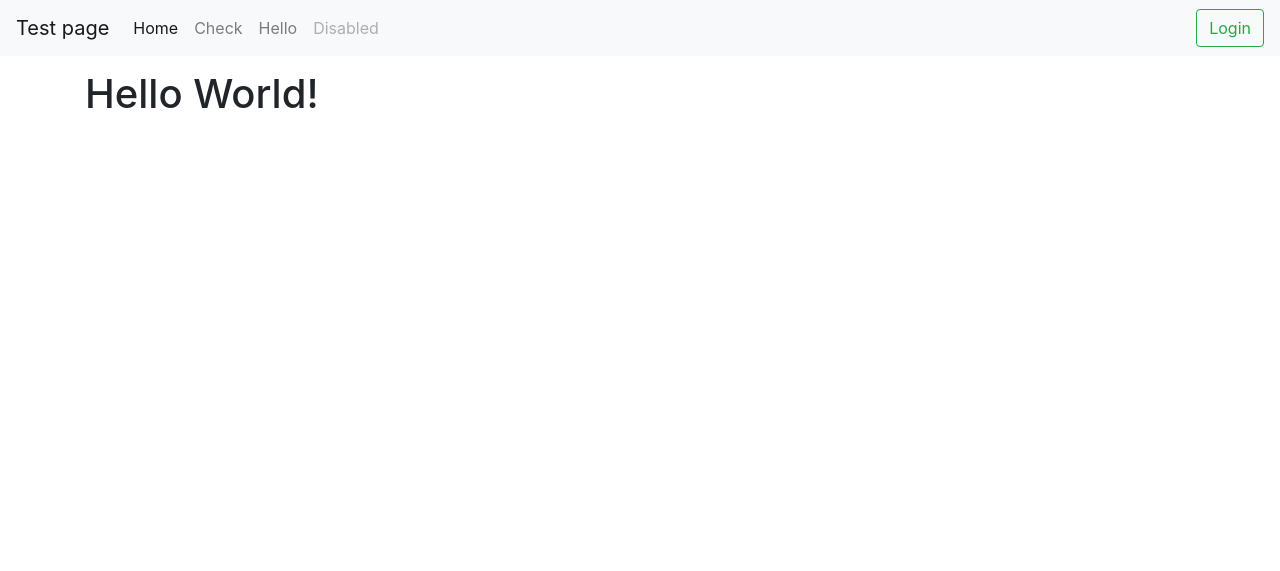
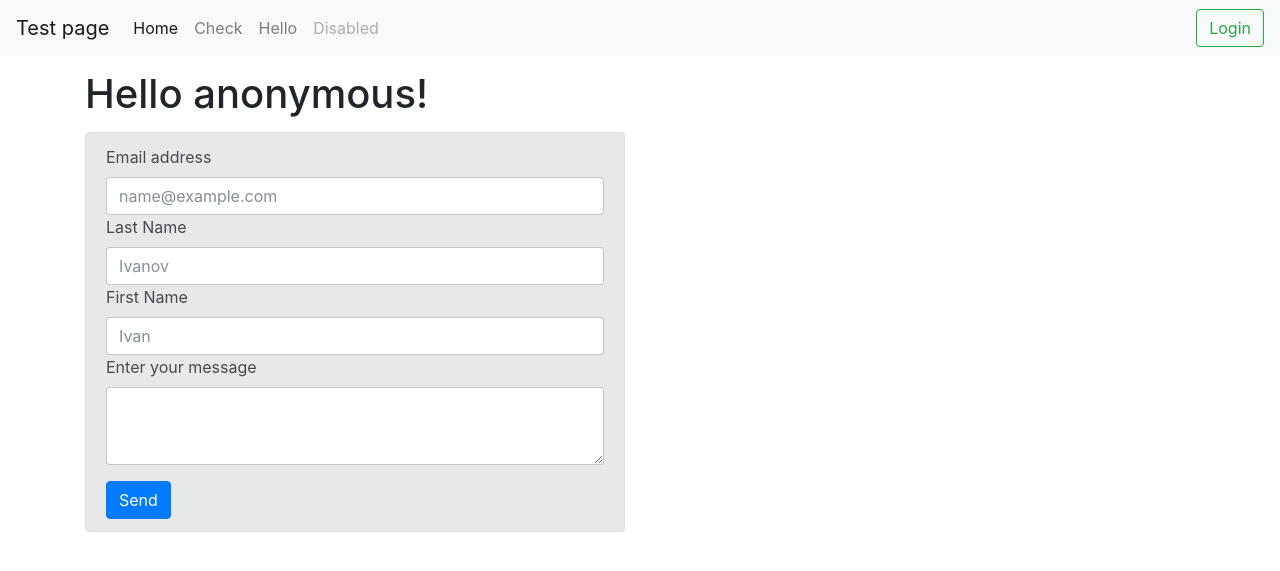
Before and after one commit to brutalp/library, a Django app: page /hello/ in a window 1280 px wide. Shown: the top 571 px of the page. Run offline with Django 3.2, Linux system fonts and the light colour scheme; some libraries are stand-ins or nearby versions.

Commit message:
add new template

```diff
--- a/lybrary_app/login_app/templates/login_app/hello.html
+++ b/lybrary_app/login_app/templates/login_app/hello.html
@@ -4,7 +4,26 @@
     <div class="container">
         <div class="row">
             <div class="col">
-                <p><h1>Hello World!</h1></p>
+                <p><h1>Hello anonymous!</h1></p>
+                <form action="." method="post">
+					{% csrf_token %}
+                    <div class="alert alert-secondary" role="alert">
+                        <div class="form-group">
+                            <label for="email">Email address</label>
+                            <input type="email" class="form-control" id="email" placeholder="name@example.com">
+                            <label for="lastName">Last Name</label>
+                            <input type="text" class="form-control" id="lastName" placeholder="Ivanov">
+                            <label for="firstName">First Name</label>
+                            <input type="text" class="form-control" id="firstName" placeholder="Ivan">
+                            <label for="textMessage">Enter your message</label>
+                            <textarea class="form-control" id="textMessage" rows="3"></textarea>
+                        </div>
+<!--                        <button type="button" class="btn btn-primary">Send</button>-->
+                        <button class="btn btn-primary">Send</button>
+                    </div>
+                </form>
+            </div>
+            <div class="col">
             </div>
         </div>
     </div>
```
Also changed, not shown: 1 other file.
